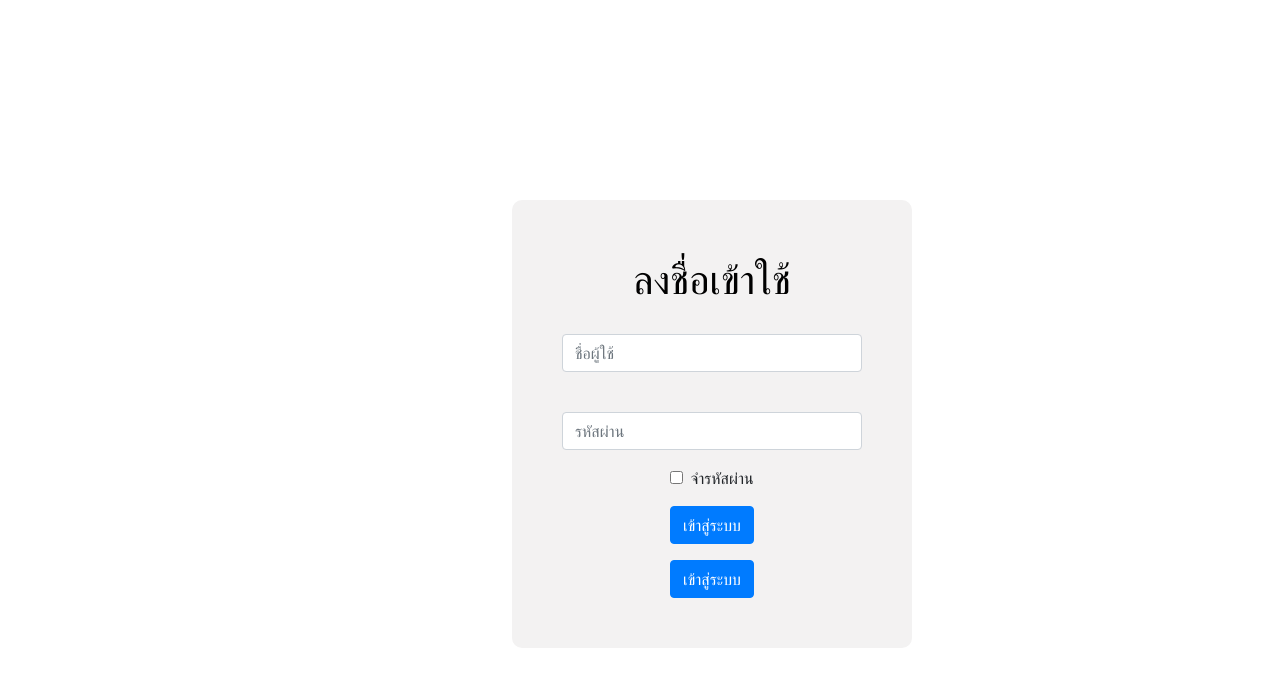
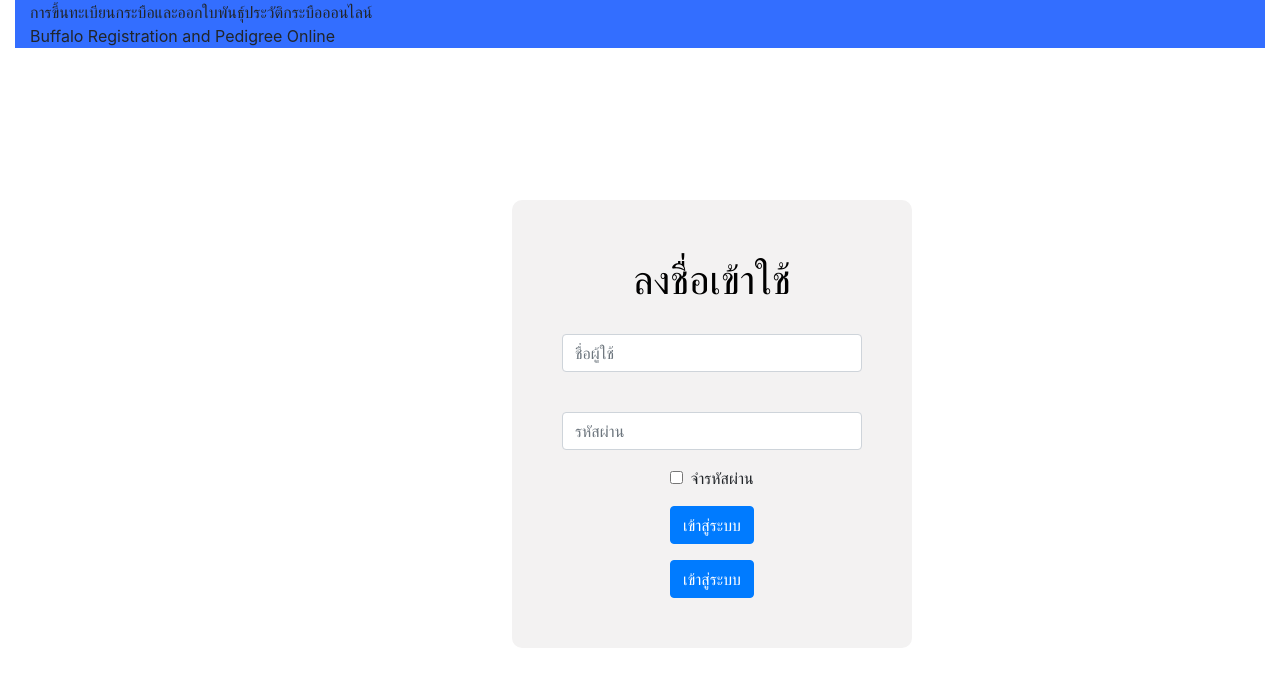
Before and after one commit to artty7541/newpro, a React (Create React App) app: page /login in a window 1280 px wide. Shown: the top 686 px of the page. Built offline with nearby package versions, Linux system fonts and the light colour scheme; no server answers.

Commit message:
update to remote githup

```diff
--- a/src/components/StyleHeader.css
+++ b/src/components/StyleHeader.css
@@ -1,5 +1,5 @@
 .color-head1{
-background-color: #22fffb;
+background-color: #336eff;
 }
 
 .dropbtn1 {
@@ -41,6 +41,6 @@ background-color: #22fffb;
   }
 
   .dropdown:hover .dropbtn1 {
-    background-color: #22fffb;
+    background-color: #336eff;
     color: #f1f1f1;
   }
--- a/src/components/login.js
+++ b/src/components/login.js
@@ -5,6 +5,7 @@ import { Form, Button } from "react-bootstrap";
 import firebase from "./../firebase/index";
 import Dash from "./dash";
 import swal from 'sweetalert';
+import Header from "./MainHeader";
 
 class Login extends Component {
   constructor(props) {
@@ -53,9 +54,8 @@ class Login extends Component {
 
   showLogin = () => {
     return (
-
       <div className="photo ">
-
+        <Header/>
         <div className="center">
           <Form className="coler-bg"
           onSubmit={this.handleSignIn}>
```
